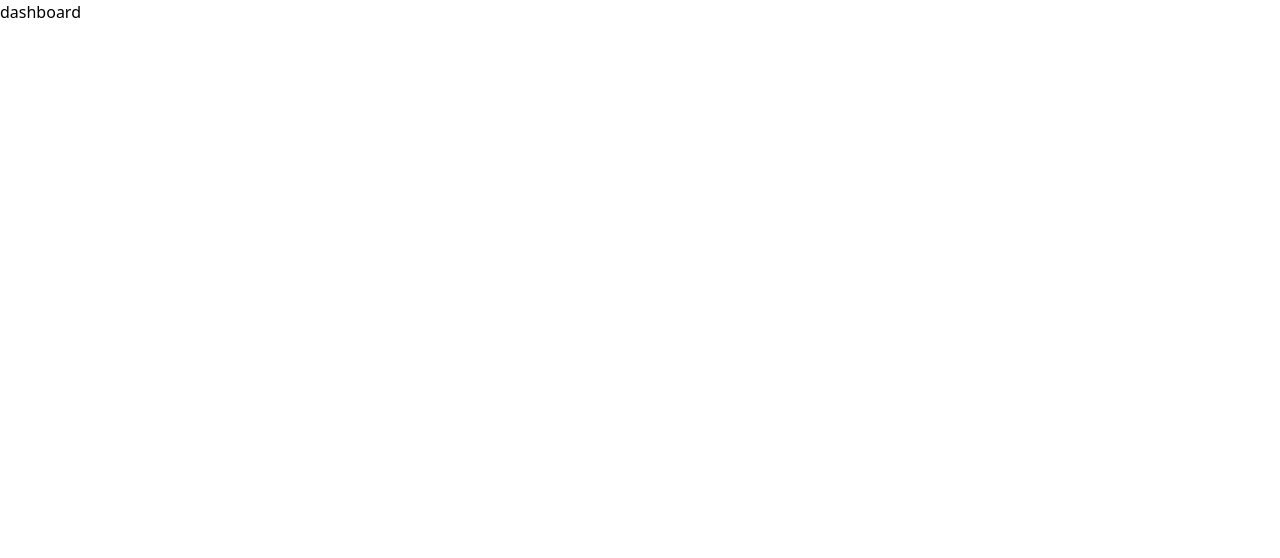
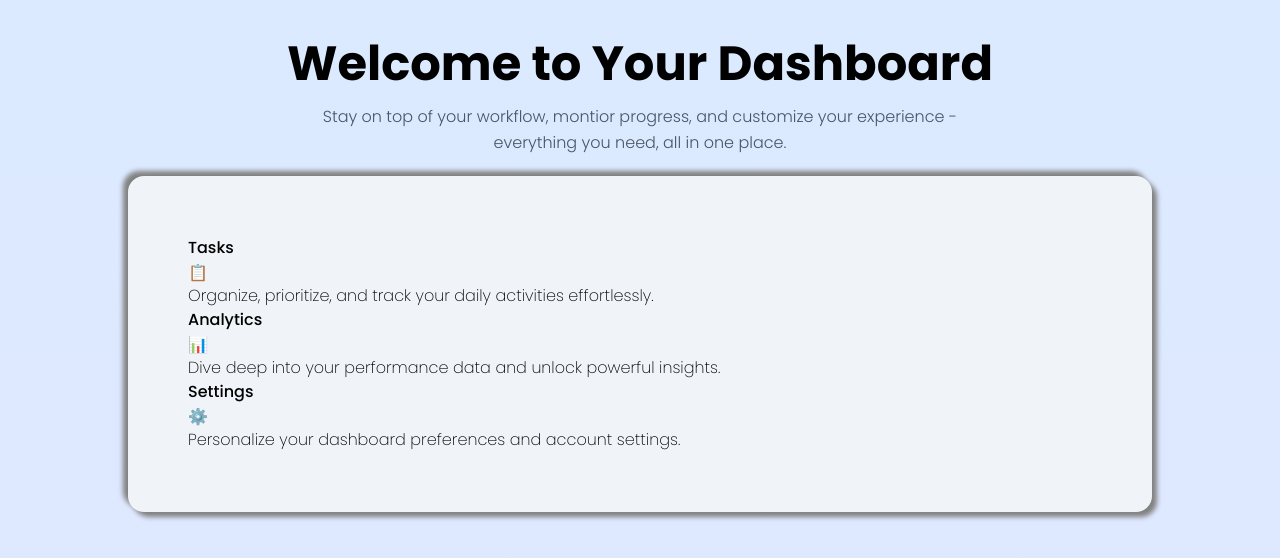
Before and after one commit to Jadhav-Nandini/nextjs-simple-dashboard, a Next.js app: page /dashboard in a window 1280 px wide. Shown: the top 558 px of the page. Built offline with nearby package versions, Linux system fonts and the light colour scheme.

Commit message:
create dashboard page

```diff
--- a/src/app/dashboard/analytics/page.tsx
+++ b/src/app/dashboard/analytics/page.tsx
@@ -1,7 +1,44 @@
-const Analytics = () => {
+// const Analytics = () => {
+//   return (
+//     <div>Analytics</div>
+//   )
+// }
+
+// export default Analytics
+
+
+
+export default function AnalyticsPage() {
   return (
-    <div>Analytics</div>
-  )
+    <div className="min-h-screen px-8 py-10 bg-slate-100">
+      <div className="max-w-6xl mx-auto">
+        <h1 className="text-4xl font-bold text-slate-800 mb-6">
+          Analytics Dashboard
+        </h1>
+        <p className="text-lg text-slate-600 mb-10">
+          View key performance indicators and insights about your platform.
+        </p>
+
+        <div className="grid grid-cols-1 md:grid-cols-2 lg:grid-cols-3 gap-6">
+          {/* Card 1 */}
+          <div className="p-6 bg-white rounded-xl shadow hover:shadow-lg transition">
+            <h2 className="text-2xl font-semibold text-indigo-600 mb-2">Total Users</h2>
+            <p className="text-3xl font-bold text-slate-700">12,450</p>
+          </div>
+
+          {/* Card 2 */}
+          <div className="p-6 bg-white rounded-xl shadow hover:shadow-lg transition">
+            <h2 className="text-2xl font-semibold text-indigo-600 mb-2">Monthly Sales</h2>
+            <p className="text-3xl font-bold text-slate-700">$28,390</p>
+          </div>
+
+          {/* Card 3 */}
+          <div className="p-6 bg-white rounded-xl shadow hover:shadow-lg transition">
+            <h2 className="text-2xl font-semibold text-indigo-600 mb-2">Active Sessions</h2>
+            <p className="text-3xl font-bold text-slate-700">1,032</p>
+          </div>
+        </div>
+      </div>
+    </div>
+  );
 }
-
-export default Analytics
--- a/src/app/dashboard/page.tsx
+++ b/src/app/dashboard/page.tsx
@@ -1,8 +1,56 @@
 
-const dashboard = () => {
+import Link from "next/link"
+
+const Dashboard = () => {
   return (
-    <div>dashboard</div>
+    <div className=" min-h-screen bg-gradient-to-b from-blue-100 to-indigo-100 p-10 ">
+
+        {/* heading section */}
+      <div className="text-center ">
+        <h1 className=" text-3xl  sm:text-5xl  font-bold font-heading mb-4">Welcome to Your Dashboard</h1>
+
+        <p className="font-heading font-light text-gray-600  max-w-2xl mx-auto leading-relaxed mb-5">Stay on top of your workflow, montior progress, and customize your experience - everything you need, all in one place.</p>
+
+      </div>
+      <div className="bg-[#f0f4f8] rounded-2xl max-w-5xl mx-auto shadow-[5px_5px_5px_gray,-5px_-5px_5px_gray]  p-15 ">
+        {/* cards section */}
+        <Link href="/dashboard/tasks" >
+        <div>
+          <h2 className="font-heading font-medium">Tasks</h2> <span>📋</span>
+        </div>
+        <p className="font-heading font-extralight">
+          Organize, prioritize, and track your daily activities effortlessly.
+        </p>
+        </Link>
+
+        <Link href="/dashboard/Analytics" >
+        <div>
+          <h2 className="font-heading font-medium">Analytics</h2> <span>📊</span>
+        </div>
+        <p className="font-heading font-extralight">
+        Dive deep into your performance data and unlock powerful insights.
+        </p>
+        </Link>
+
+        <Link href="/dashboard/Analytics" >
+        <div>
+          <h2 className="font-heading font-medium">Settings</h2> <span>⚙️</span>
+        </div>
+        <p className="font-heading font-extralight">
+        Personalize your dashboard preferences and account settings.
+        </p>
+        </Link>
+
+
+
+
+
+
+      </div>
+
+
+    </div>
   )
 }
 
-export default dashboard
+export default Dashboard
--- a/src/app/globals.css
+++ b/src/app/globals.css
@@ -1 +1,5 @@
 @import "tailwindcss";
+
+@theme inline{
+    --font-heading: var(--font-poppins);
+}
--- a/src/app/layout.tsx
+++ b/src/app/layout.tsx
@@ -1,16 +1,30 @@
 import type { Metadata } from "next";
-import { Geist, Geist_Mono } from "next/font/google";
+import { Outfit, Geist_Mono, Inter, Poppins } from "next/font/google";
 import "./globals.css";
 
-const geistSans = Geist({
-  variable: "--font-geist-sans",
-  subsets: ["latin"],
-});
+
+const inter = Inter({
+  subsets: ['latin'],
+  variable: '--font-inter',
+})
+
 
 const geistMono = Geist_Mono({
   variable: "--font-geist-mono",
   subsets: ["latin"],
 });
+
+const poppins = Poppins({
+  subsets: ['latin'],
+  weight: ['200', '300', '500','700'],
+  variable: "--font-poppins"
+
+})
+
+const outfit = Outfit({
+  subsets: ['latin'],
+  variable: "--font-outfit"
+})
 
 export const metadata: Metadata = {
   title: "Dashboard",
@@ -19,13 +33,11 @@ export const metadata: Metadata = {
 
 export default function RootLayout({
   children,
-}: Readonly<{
-  children: React.ReactNode;
-}>) {
+}: Readonly<{children: React.ReactNode;}>) {
   return (
     <html lang="en">
       <body
-        className={`${geistSans.variable} ${geistMono.variable} `}
+        className={`${poppins.variable} ${geistMono.variable} `}
       >
         {children}
       </body>
--- a/src/app/page.tsx
+++ b/src/app/page.tsx
@@ -5,7 +5,7 @@ const Home = () => {
   return (
     <div className="h-screen w-screen bg-slate-100 flex items-center justify-center px-6 ">
       <div className="max-w-screen bg-white rounded-2xl sm:p-10 p-7 shadow-[2px_2px_5px_gray,-1px_-1px_5px_gray]  ">
-        <h1 className="sm:text-4xl text-3xl font-bold  text-slate-800 mb-5 tracking-tight">
+        <h1 className="font-heading sm:text-4xl text-3xl font-bold  text-slate-800 mb-5 tracking-tight">
           Welcome to the Dashboard App
         </h1>
         <p className="text-sm text-slate-600 mb-6 leading-relaxed">
```
